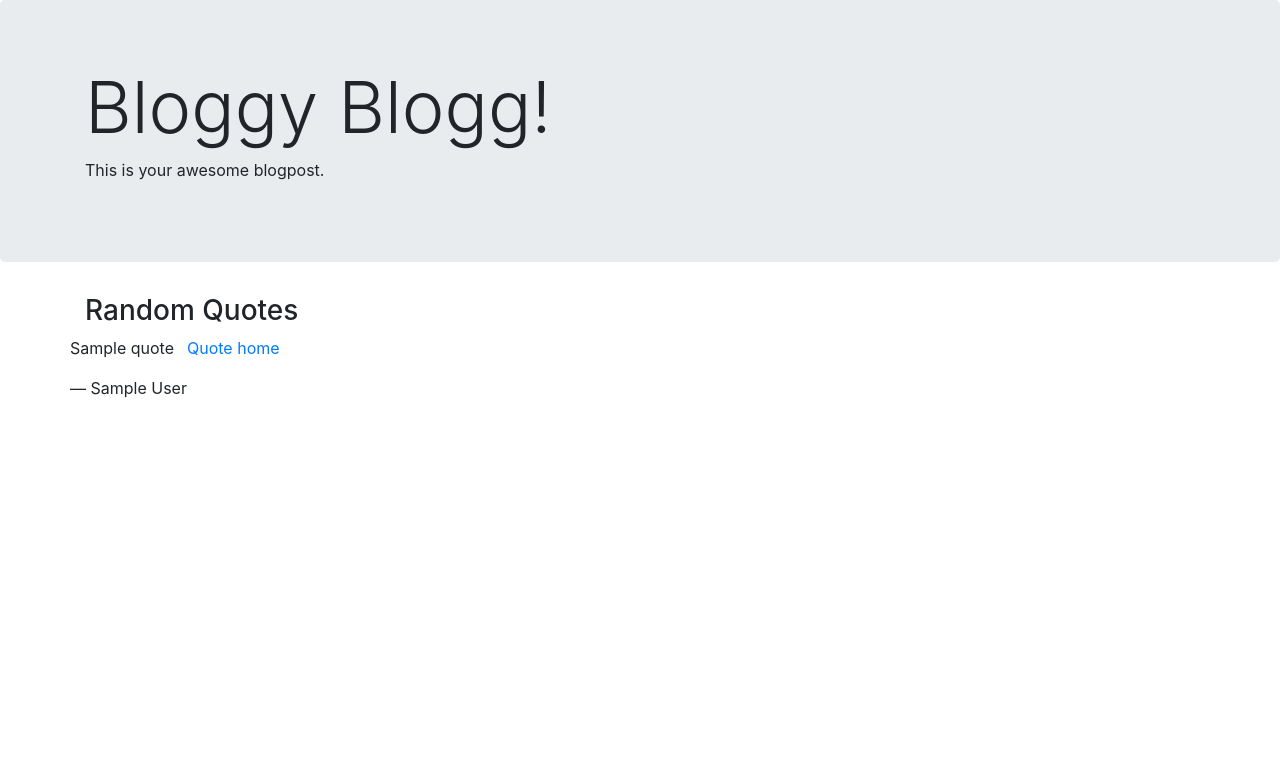
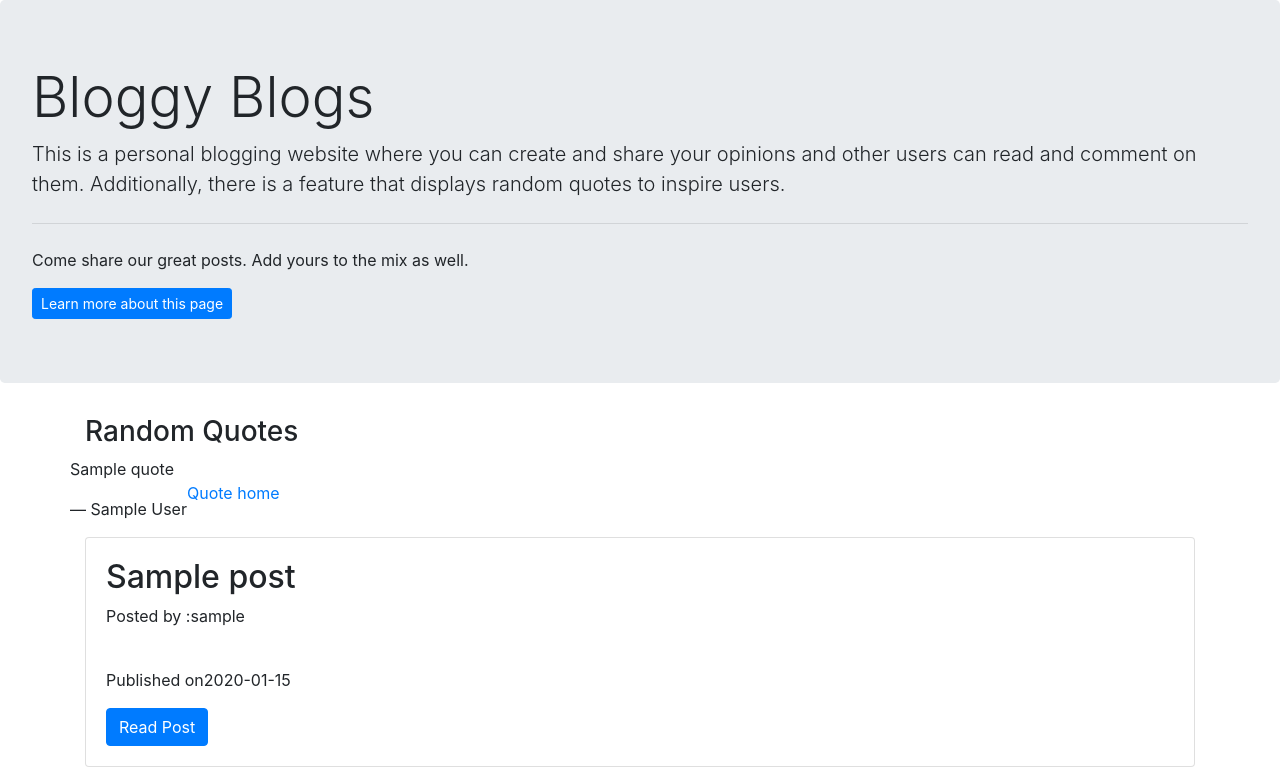
Before and after one commit to GabrielOduori/Blog-Post, a Flask app: template app/templates/index.html in a window 1280 px wide. Shown: the part 54-821 px from the top of the page. Before the commit the page ends 452 px from the top, so only its background shows below. Run offline with Flask 2, Linux system fonts and the light colour scheme; the template is opened without the code that fills it: most values are stand-ins (such as "Sample title", 1, 10 or a date in 2020); data that the repository does not hold is empty; some libraries are stand-ins or nearby versions.

Commit message:
Updated the index page to show both the random quotes and quotes posted by users

```diff
--- a/app/templates/index.html
+++ b/app/templates/index.html
@@ -3,11 +3,13 @@
 {% block content %}
 
 <div class="jumbotron">
-        <div class="container">
-          <h1 class="display-3">Bloggy Blogg!</h1>
-          <p>This is your awesome  blogpost.</p>
-        </div>
+        <h1 class="display-4">Bloggy Blogs</h1>
+        <p class="lead">This is a personal blogging website where you can create and share your opinions and other users can read and comment on them. Additionally, there is a feature that displays random quotes to inspire users. </p>
+        <hr class="my-4">
+        <p>Come share our great posts. Add yours to the mix as well.</p>
+        <a class="btn btn-primary btn-sm" href="{{ url_for('main.info')}}" role="button">Learn more about this page</a>
       </div>
+
 
 
     <div class="container">
@@ -23,12 +25,30 @@
             </footer>
           </blockquote>
           <footer>
+            <br>
             <p>
             <a href="{{quote.permalink}}" target="_blank">Quote home</a>
             </p>
           </footer>
         </article>
       {% endfor %}
+    </div>
+    <div class="container">
+      {% for post in posts %}
+      <div class="card">
+        <div class="card-body">
+          <h2> <a class="card-title">{{post.title}}</a></h2>
+            <p>Posted by :{{post.author.username}}</p><br>
+          <p>Published on{{post.timestamp.strftime('%Y-%m-%d')}} </p>
+          <a class="btn btn-primary" href="{{url_for('blogs.post', post_id = post.id)}}">Read Post</a>
+
+          </div>
+
+      </div>
+
+      {% endfor %}
 
     </div>
+
+
 {% endblock %}
```
